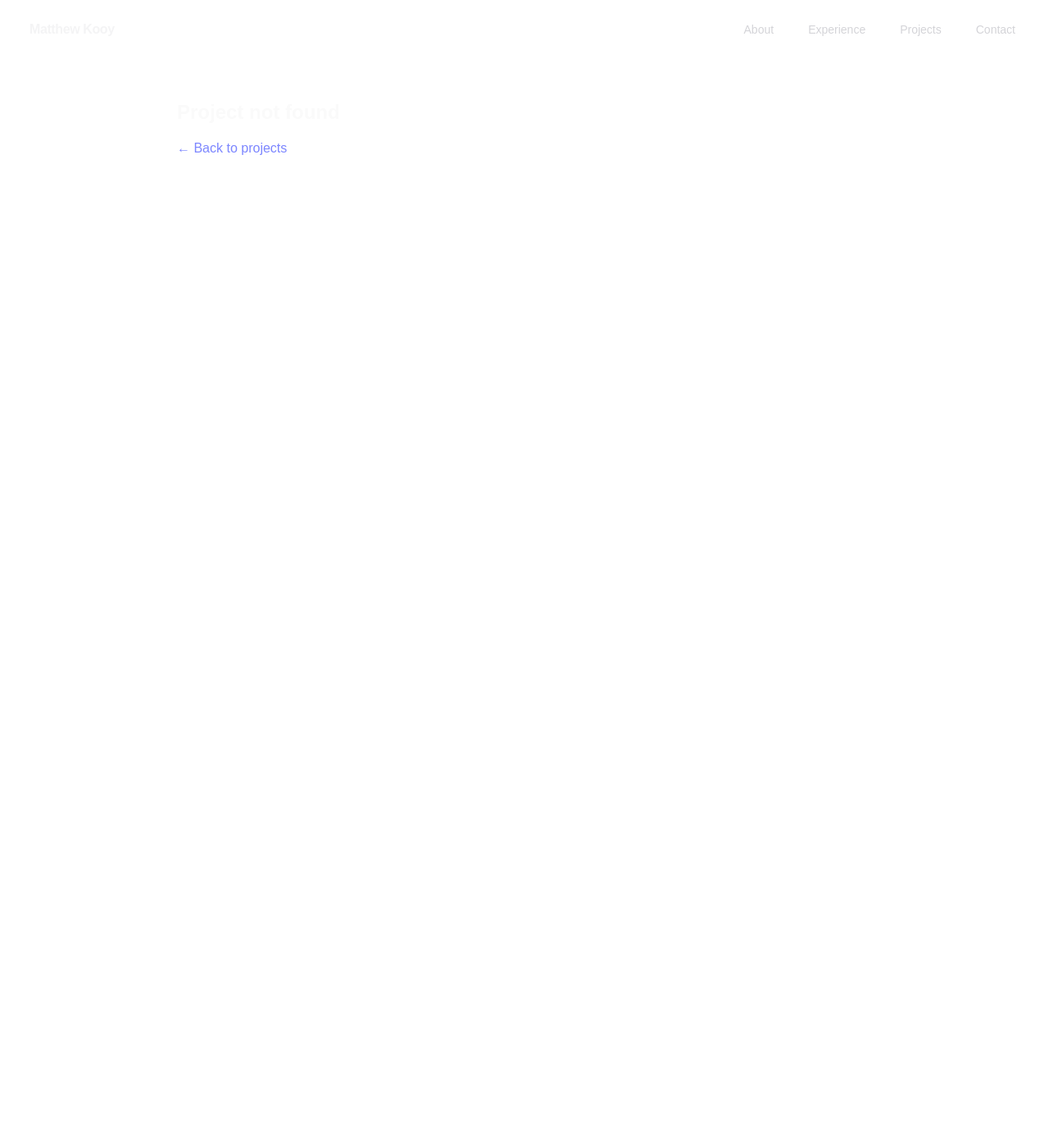
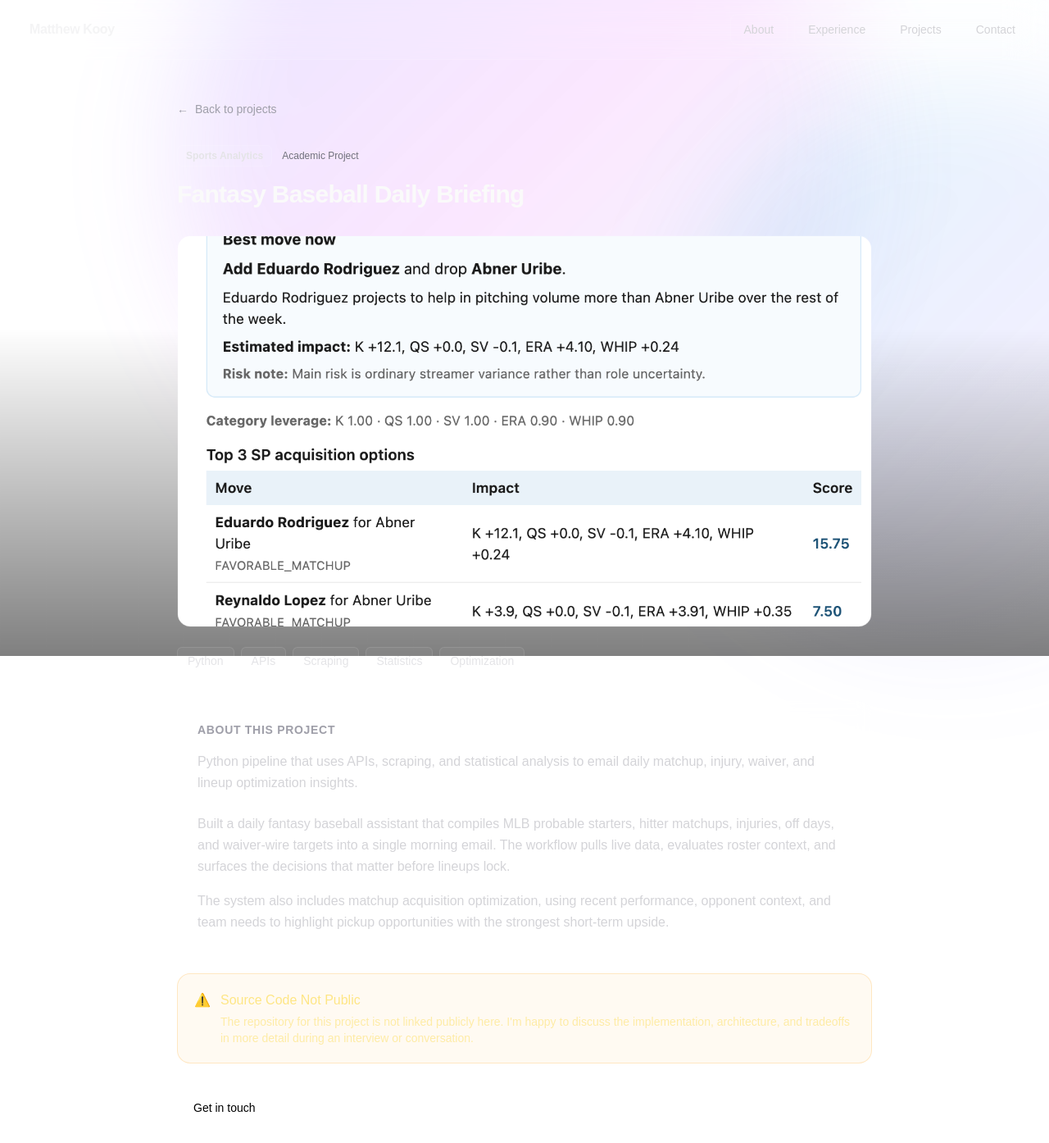
Before and after one commit to matthewkooy2/matthewkooy2.github.io, a Next.js app: page /projects/fantasy-baseball-daily-briefing in a window 1280 px wide. Before the commit this address had no page. Shown: the top 1394 px of the page at 82% size. Before the commit the page ends 873 px from the top, so only its background shows below. Built offline with nearby package versions, Linux system fonts and the light colour scheme.

Commit message:
added baseball proj

```diff
--- a/src/app/about/page.tsx
+++ b/src/app/about/page.tsx
@@ -242,8 +242,8 @@ export default function AboutPage() {
               </p>
               <p className="mt-4 text-base leading-relaxed text-zinc-300">
                 {/* Placeholder for additional content */}
-                I'm passionate about leveraging data to solve complex problems and create meaningful impact.
-                Whether it's building high-performance systems, automating workflows, or uncovering insights
+                I&apos;m passionate about leveraging data to solve complex problems and create meaningful impact.
+                Whether it&apos;s building high-performance systems, automating workflows, or uncovering insights
                 through analytics, I thrive at the intersection of technology and economics.
               </p>
             </div>
--- a/src/app/components/Navbar.tsx
+++ b/src/app/components/Navbar.tsx
@@ -45,7 +45,13 @@ export default function Navbar() {
   const [open, setOpen] = useState(false);
   const pathname = usePathname();
 
-  useEffect(() => setOpen(false), [pathname]);
+  useEffect(() => {
+    const timeout = window.setTimeout(() => {
+      setOpen(false);
+    }, 0);
+
+    return () => window.clearTimeout(timeout);
+  }, [pathname]);
 
   return (
     <header className="sticky top-0 z-50">
--- a/src/app/components/TetrisMini.tsx
+++ b/src/app/components/TetrisMini.tsx
@@ -348,7 +348,9 @@ export default function TetrisMini() {
 
   // Use a ref to track the next piece for spawning
   const nextPieceRef = useRef(nextPiece);
-  nextPieceRef.current = nextPiece;
+  useEffect(() => {
+    nextPieceRef.current = nextPiece;
+  }, [nextPiece]);
 
   function lockAndSpawn(
     currPiece: Piece,
@@ -403,7 +405,6 @@ export default function TetrisMini() {
     }, 450);
 
     return () => window.clearInterval(interval);
-    // eslint-disable-next-line react-hooks/exhaustive-deps
   }, [board, isPaused, isGameOver]);
 
   // Canvas render
--- a/src/app/projects/[id]/page.tsx
+++ b/src/app/projects/[id]/page.tsx
@@ -111,11 +111,10 @@ export default function ProjectDetailPage() {
           <div className="flex items-start gap-3">
             <span className="text-amber-400">⚠️</span>
             <div>
-              <h3 className="font-medium text-amber-200">Source Code Unavailable</h3>
+              <h3 className="font-medium text-amber-200">Source Code Not Public</h3>
               <p className="mt-1 text-sm text-amber-200/70">
-                This project was completed as part of university coursework. Due to academic integrity policies,
-                the source code cannot be publicly shared. However, I&apos;m happy to discuss the implementation
-                details and my approach during an interview.
+                The repository for this project is not linked publicly here. I&apos;m happy to discuss the
+                implementation, architecture, and tradeoffs in more detail during an interview or conversation.
               </p>
             </div>
           </div>
--- a/src/app/projects/page.tsx
+++ b/src/app/projects/page.tsx
@@ -15,6 +15,17 @@ export type Project = {
 
 // Projects ordered newest first - add new projects at the top
 export const PROJECTS: Project[] = [
+  {
+    id: "fantasy-baseball-daily-briefing",
+    category: "Sports Analytics",
+    title: "Fantasy Baseball Daily Briefing",
+    description:
+      "Python pipeline that uses APIs, scraping, and statistical analysis to email daily matchup, injury, waiver, and lineup optimization insights.",
+    image: "/projects/baseballproj.png",
+    tags: ["Python", "APIs", "Scraping", "Statistics", "Optimization"],
+    details:
+      "Built a daily fantasy baseball assistant that compiles MLB probable starters, hitter matchups, injuries, off days, and waiver-wire targets into a single morning email. The workflow pulls live data, evaluates roster context, and surfaces the decisions that matter before lineups lock.\n\nThe system also includes matchup acquisition optimization, using recent performance, opponent context, and team needs to highlight pickup opportunities with the strongest short-term upside.",
+  },
   {
     id: "nba-stats-predictor",
     category: "Machine Learning",
```
Also changed, not shown: public/projects/baseballproj.png (added).
